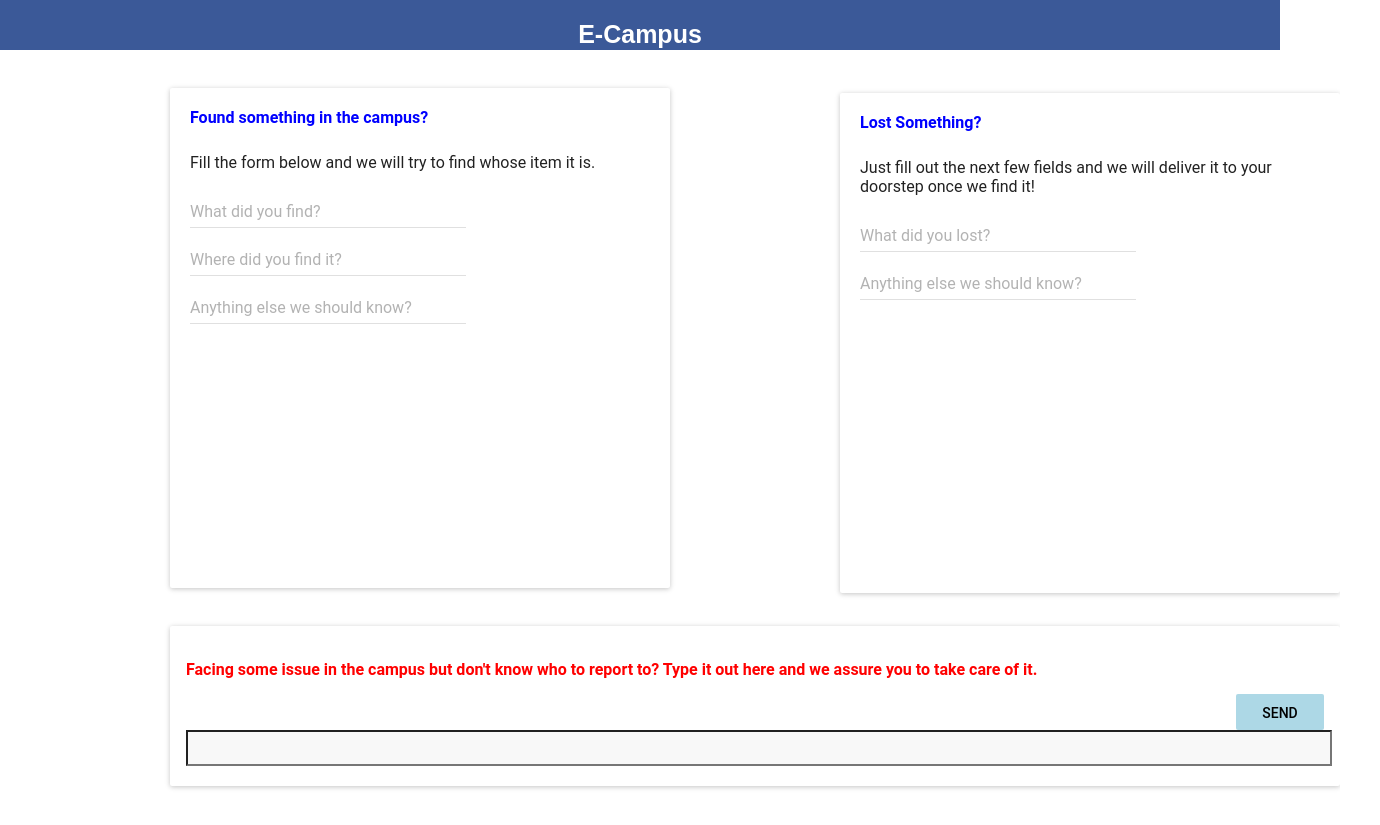
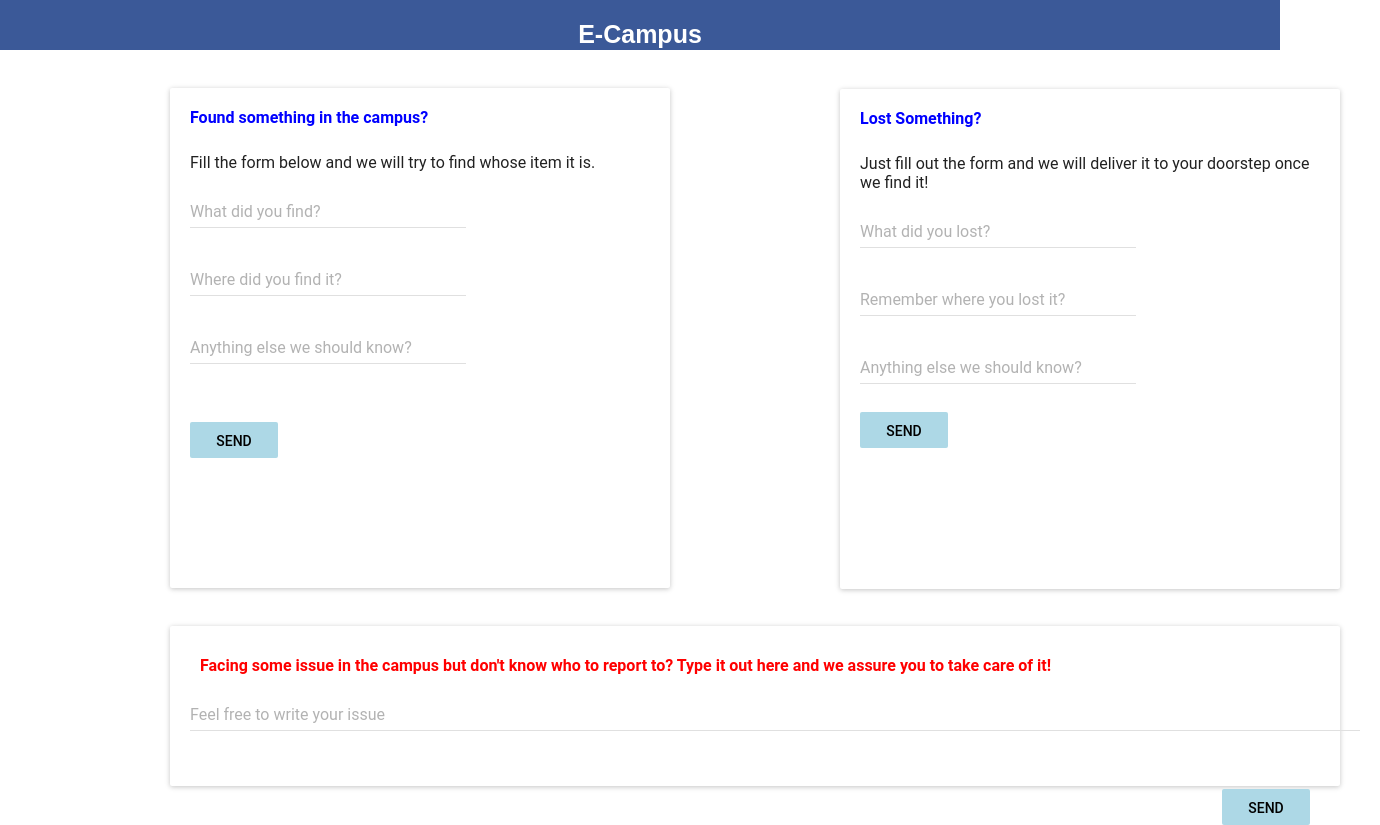
Before and after one commit to PushpinderSinghGrewal/hackdotslash, a React (Create React App) app in the folder microservices/ui/app/: page / in a window 1280 px wide. Shown: the whole page, 1380 px wide, since content can reach past the window. Before the commit the page ends 802 px from the top, so only its background shows below. Built offline with nearby package versions, Linux system fonts and the light colour scheme.

Commit message:
added more ui

```diff
--- a/microservices/ui/app/src/App.js
+++ b/microservices/ui/app/src/App.js
@@ -24,36 +24,44 @@ class App extends Component {
              <TextField style={{paddingLeft:20}}
                 hintText="What did  you find?"
               />
-             <TextField style={{paddingLeft:20}}
+             <TextField style={{paddingLeft:20,marginTop:20}}
               hintText="Where did you find it?"
               />
-              <TextField style={{paddingLeft:20}}
+              <TextField style={{paddingLeft:20,marginTop:20}}
                hintText="Anything else we should know?"
                 />
+                <div>
+                <FlatButton  label="Send" style={{backgroundColor:'lightBlue',color:'black',marginTop:50,marginLeft:20}}/> </div>
 
-           <Paper style={{marginLeft:670,marginTop:-255,height:500,width:500}}><p style={{color:'blue',paddingTop:20,paddingLeft:20}}><b>Lost Something? </b><br/></p>
-           <p style={{paddingTop:10,paddingLeft:20,paddingRight:20}}>Just fill out the next few fields and we will deliver it to your doorstep once we find it!</p>
+           <Paper style={{marginLeft:670,marginTop:-385,height:500,width:500}}><p style={{color:'blue',paddingTop:20,paddingLeft:20}}><b>Lost Something? </b><br/></p>
+           <p style={{paddingTop:10,paddingLeft:20,paddingRight:20}}>Just fill out the form and we will deliver it to your doorstep once we find it!</p>
            <TextField style={{paddingLeft:20}}
                 hintText="What did  you lost?"
               />
-
-               <TextField style={{paddingLeft:20}}
+                      <TextField style={{paddingLeft:20,marginTop:20}}
+              hintText="Remember where you lost it?"   />
+               <TextField style={{paddingLeft:20,marginTop:20}}
                hintText="Anything else we should know?"
                 />
+                <div><FlatButton  label="Send" style={{backgroundColor:'lightBlue',color:'black',marginTop:20,marginLeft:'20px'}}/></div>
            </Paper>
 
               </Paper>
               </div>
               <List>
               <Paper style={{marginLeft:170,marginTop:30,height:160,width:1170 }} >
-              <ListItem style={{marginLeft:'0px'}}>
-                <p style={{color:'red',marginTop:20}}><b>Facing some issue in the campus but don't know who to report to? Type it out here and we assure you to take care of it.</b></p>
-                <FlatButton  label="Send" style={{backgroundColor:'lightBlue',color:'black',marginBottom:'0',marginLeft:'1050px'}}/>
-                 <input  type="text" placeholder="" class="form-control"
-            style={{marginTop:'0px',height:'30px',width:'100%',backgroundColor:'#F8F8F8'}} />
-          <i style={{marginRight:'-65px',marginTop:'20px'}} class=" fa fa-search form-control-feedback"></i>
 
-                </ListItem>
+                <p style={{color:'red',paddingTop:30,paddingLeft:30}}><b>Facing some issue in the campus but don't know who to report to?
+                Type it out here and we assure you to take care of it!</b></p>
+
+            <TextField style={{marginLeft:20,marginRight:20}}
+      hintText="Feel free to write your issue"
+      fullWidth={true} />
+                <FlatButton  label="Send" style={{backgroundColor:'lightBlue',color:'black',marginTop:50,marginLeft:'1052px'}}/>
+
+
+
+
                 </Paper>
                 </List>
             </List>
```
Also changed, not shown: 2 other files (tests, documents, lock files or other folders).
